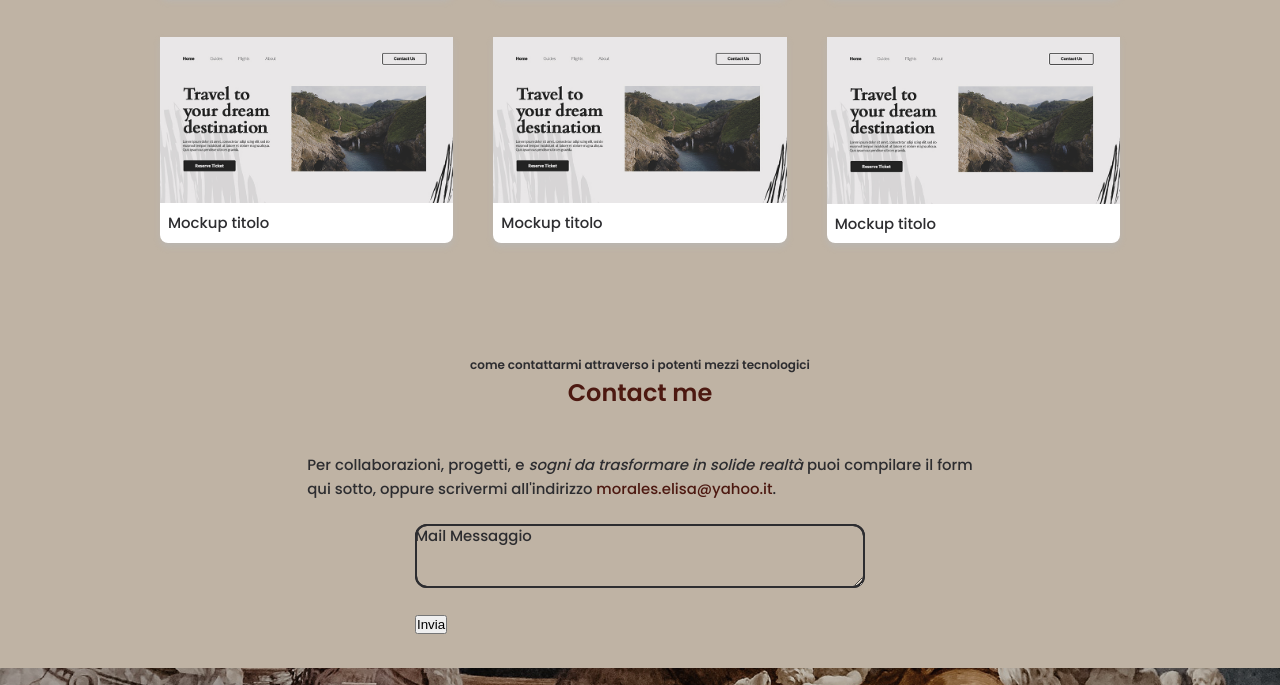
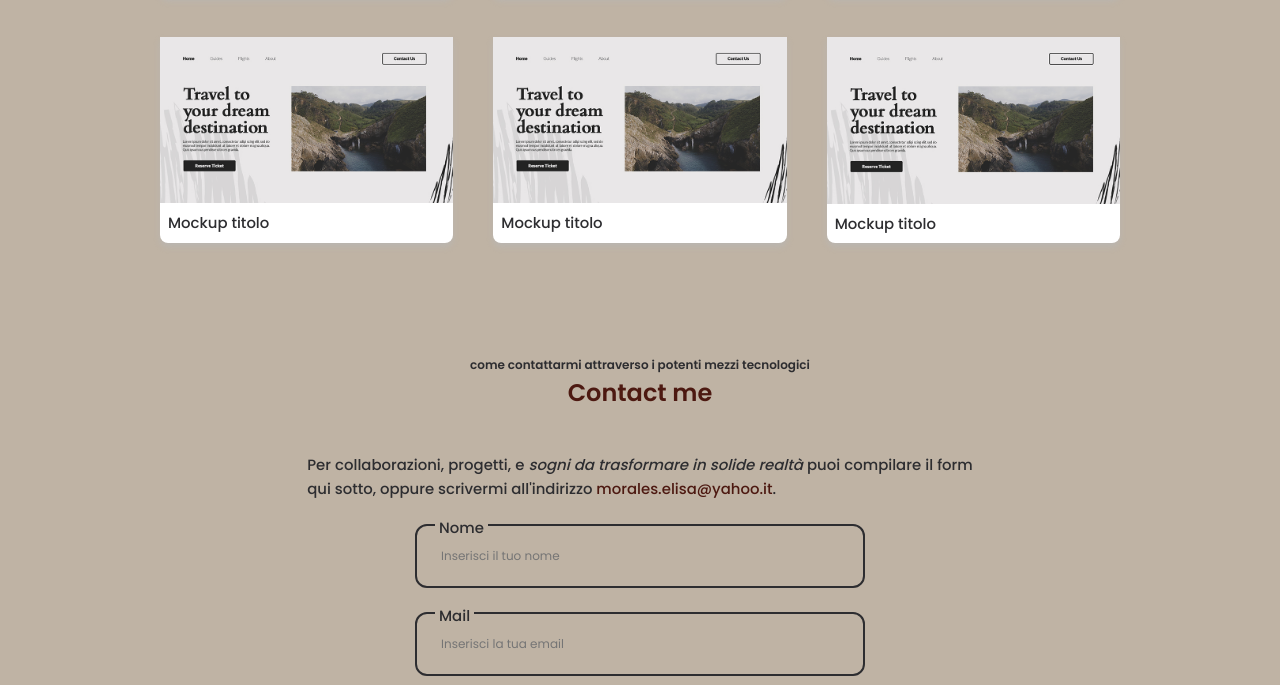
Before and after one commit to elisa-morales/first-portfolio, a plain HTML site: page index.html in a window 1280 px wide. Shown: the part 2045-2730 px from the top of the page. Drawn offline with nearby package versions, Linux system fonts and the light colour scheme.

Commit message:
Update index.html

```diff
--- a/index.html
+++ b/index.html
@@ -172,21 +172,24 @@
              <div class="contact_content">
                 <div class="contact__title">Per collaborazioni, progetti, e <em>sogni da trasformare in solide realtà</em> puoi compilare il form qui sotto, oppure scrivermi all'indirizzo <a href="mailto:morales.elisa@yahoo.it">morales.elisa@yahoo.it</a>.</div>
                 <div class="form">
-             <form action="https://formspree.io/f/moqbpopg" method="POST" class="contact__form">
+                <form action="https://formspree.io/f/moqbpopg" class="contact__form">
+                    <div class="contact__form-div">
+                        <label for="" class="contact__form-tag">Nome</label>
+                        <input type="text" placeholder="Inserisci il tuo nome" class="contact__form-input">
+                    </div>
 
-<div class="contact__form-div">
-  <label>
-    Mail
-    <input type="email" name="email" class="contact__form-input">
-  </label>
-  <label>
-    Messaggio
-    <textarea name="message" cols="30" rows="10"  class="contact__form-input"></textarea>
-  </label></div>
- <button type="submit">Invia</button>
-</form>
+                    <div class="contact__form-div">
+                        <label for="" class="contact__form-tag">Mail</label>
+                        <input type="email" placeholder="Inserisci la tua email" class="contact__form-input">
+                    </div>
 
-</div>
+                    <div class="contact__form-div contact__form-area">
+                        <label for="" class="contact__form-tag">Messaggio</label>
+                        <textarea name="" id="" cols="30" rows="10" placeholder="Scrivi il tuo messaggio" class="contact__form-input"></textarea>
+                    </div>
+                    <input type="submit" value="Invia">
+
+                </form></div>
             </div>
         </div>
 
```
